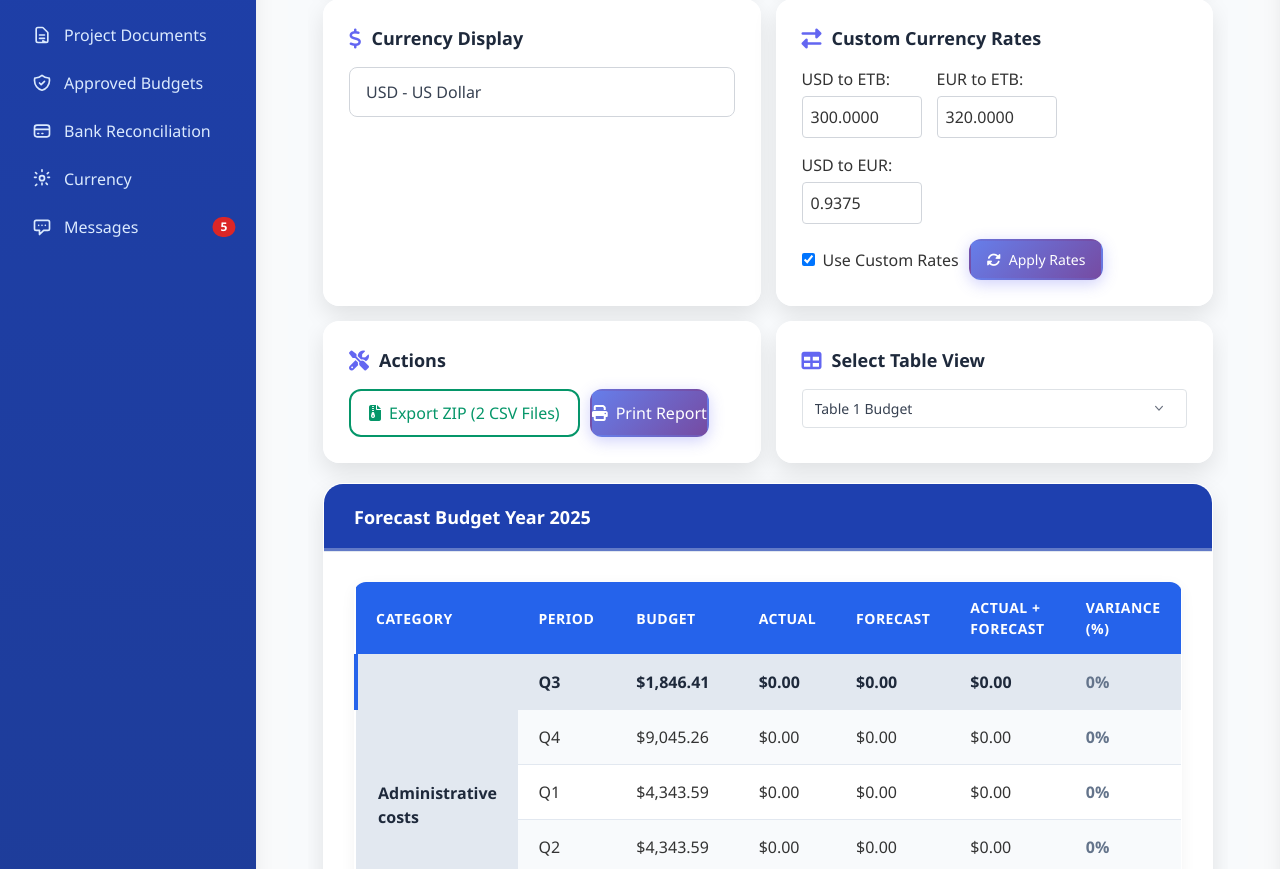
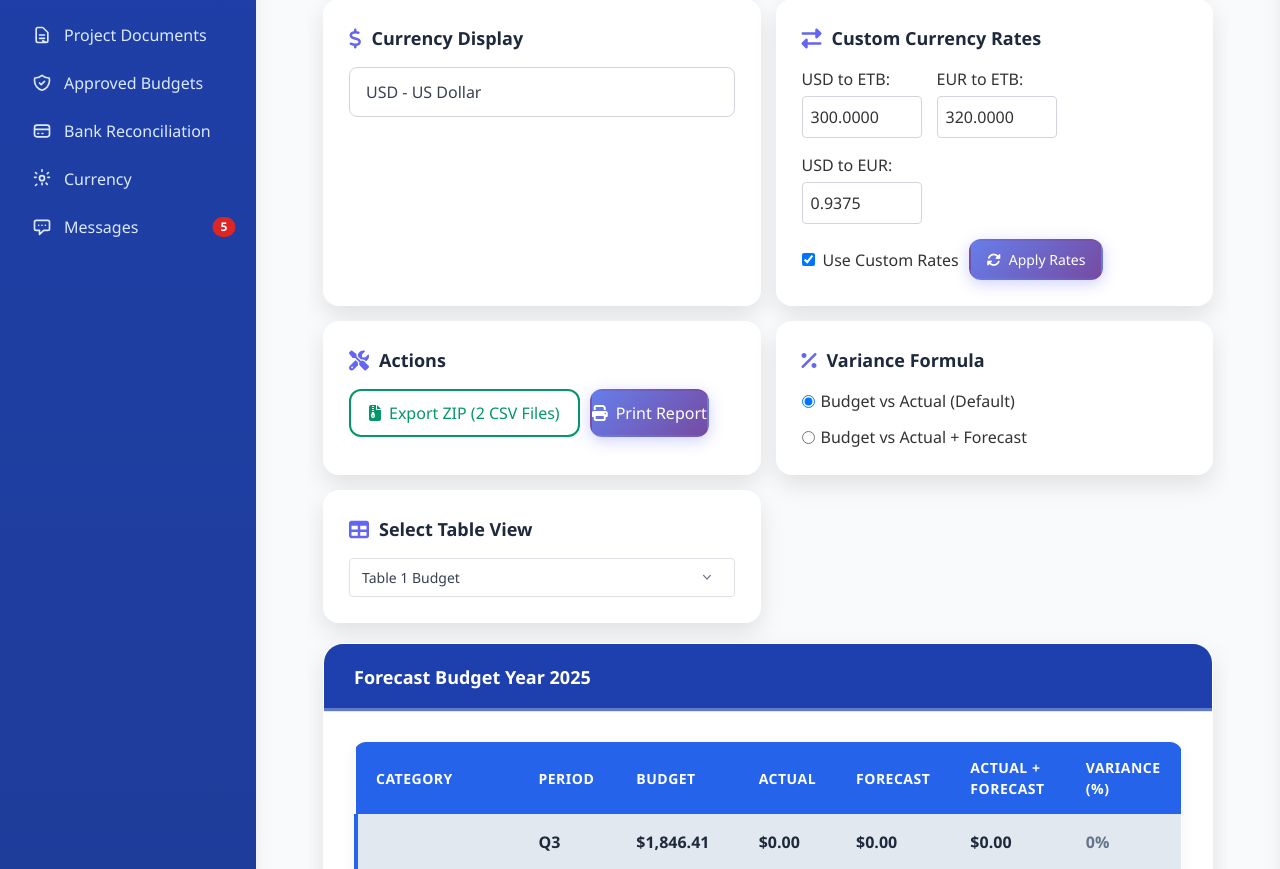
Before and after one commit to muhamedd845-sketch/Consortium, a PHP site: page /forecast_budget_table.php in a window 1280 px wide. Shown: the part 582-1451 px from the top of the page. Run offline with PHP 8.4, Linux system fonts and the light colour scheme; a user stored in the database is signed in; data comes from the database, SQL or seed files in the repository; grey boxes labelled with a size stand in for pictures from a placeholder-image service; some libraries are stand-ins or nearby versions.

Commit message:
Refactor forecast calculations and add variance formula toggle (#2)
Co-authored-by: Cursor Agent <cursoragent@cursor.com>

```diff
--- a/delete_transaction.php
+++ b/delete_transaction.php
@@ -153,8 +153,8 @@ if (isset($_GET['id']) && !empty($_GET['id'])) {
 
             // Subtract amount from actual (never go below 0) - this is the rollback
             $newActual = max(0, $currentActual - $amount);
-            // Recalculate forecast to keep Budget = Actual + Forecast
-            $newForecast = max(0, $currentBudget - $newActual);
+            // Add the deleted amount back to forecast to preserve user-entered base
+            $newForecast = max(0, $currentForecast + $amount);
             $newActualPlusForecast = $newActual + $newForecast;
             $newVariancePercentage = 0;
             if ($currentBudget > 0) {
--- a/forecast_budget_table.php
+++ b/forecast_budget_table.php
@@ -1663,6 +1663,22 @@ if (!$included):
             <button class="btn-outline" id="exportExcelBtn" style="border-color: #059669; color: #059669;"><i class="fas fa-file-archive"></i> Export ZIP (2 CSV Files)</button>
 
             <button class="btn-primary" id="printBtn"><i class="fas fa-print"></i> Print Report</button>
+          </div>
+        </div>
+
+        <div class="filter-section">
+          <div class="filter-title">
+            <i class="fas fa-percent"></i> Variance Formula
+          </div>
+          <div style="display: flex; gap: 12px; flex-wrap: wrap; align-items: center;">
+            <label style="display: flex; align-items: center; gap: 6px;">
+              <input type="radio" name="varianceFormula" value="budget_actual" checked>
+              <span>Budget vs Actual (Default)</span>
+            </label>
+            <label style="display: flex; align-items: center; gap: 6px;">
+              <input type="radio" name="varianceFormula" value="budget_actual_forecast">
+              <span>Budget vs Actual + Forecast</span>
+            </label>
           </div>
         </div>
 
@@ -1736,6 +1752,7 @@ if (!$included):
                 echo '<td>' . formatCurrency($grandTotalCalculated['actual'], $selectedCurrency) . '</td>';
                 echo '<td>' . formatCurrency($grandTotalCalculated['forecast'], $selectedCurrency) . '</td>';
                 echo '<td>' . formatCurrency($grandTotalCalculated['actual_plus_forecast'], $selectedCurrency) . '</td>';
+                // Default display uses Budget vs Actual; JS toggle will override dynamically
                 $grandTotalVariance = ($grandTotalCalculated['budget'] != 0) ? round((($grandTotalCalculated['budget'] - $grandTotalCalculated['actual']) / abs($grandTotalCalculated['budget'])) * 100, 2) : 0;
                 $varianceClass = $grandTotalVariance > 0 ? 'variance-positive' : ($grandTotalVariance < 0 ? 'variance-negative' : 'variance-zero');
                 echo '<td class="' . $varianceClass . '">' . $grandTotalVariance . '%</td>';
@@ -2841,6 +2858,20 @@ document.addEventListener('DOMContentLoaded', function() {
     // Initialize with default year
     updatePageTitle('2025');
 
+    // Variance Formula toggle state
+    let varianceFormula = 'budget_actual'; // 'budget_actual' (default) or 'budget_actual_forecast'
+
+    // Hook up toggle
+    document.querySelectorAll('input[name="varianceFormula"]').forEach(r => {
+      r.addEventListener('change', () => {
+        varianceFormula = r.value;
+        // Recompute variances on both tables
+        if (typeof calculateTable1GrandTotal === 'function') calculateTable1GrandTotal();
+        if (typeof calculateTable2GrandTotal === 'function') calculateTable2GrandTotal();
+        if (typeof fillTable2AnnualTotals === 'function') fillTable2AnnualTotals();
+      });
+    });
+
     // Front-end Grand Total calculation for Table 2
     document.addEventListener('DOMContentLoaded', function() {
       function calculateTable2GrandTotal() {
@@ -2908,11 +2939,13 @@ document.addEventListener('DOMContentLoaded', function() {
           }
         });
 
-        // Calculate variance using (Budget - Actual) / Budget * 100
+        // Calculate variance using selected formula
         let variance = 0;
         if (annualBudgetTotal != 0) {
-          const actualTotal = q3ActualTotal + q4ActualTotal;
-          variance = (((annualBudgetTotal - actualTotal) / annualBudgetTotal) * 100);
+          const actualOnly = q3ActualTotal + q4ActualTotal;
+          const actualPlusForecast = actualForecastTotal; // already Q3A+Q4A+Q1F+Q2F
+          const compareAgainst = (varianceFormula === 'budget_actual_forecast') ? actualPlusForecast : actualOnly;
+          variance = (((annualBudgetTotal - compareAgainst) / annualBudgetTotal) * 100);
         }
 
         // Determine variance class based on global financial standards
@@ -2999,10 +3032,13 @@ document.addEventListener('DOMContentLoaded', function() {
           }
         });
 
-        // Calculate variance using (Budget - Actual) / Budget * 100
+        // Calculate variance using selected formula
         let variance = 0;
         if (grandBudget != 0) {
-          variance = (((grandBudget - grandActual) / grandBudget) * 100);
+          const compareAgainst = (typeof varianceFormula !== 'undefined' && varianceFormula === 'budget_actual_forecast')
+            ? grandActualForecast
+            : grandActual;
+          variance = (((grandBudget - compareAgainst) / grandBudget) * 100);
         }
         let varianceClass = 'variance-zero';
         if (variance > 0) varianceClass = 'variance-positive';
@@ -3054,12 +3090,13 @@ document.addEventListener('DOMContentLoaded', function() {
         totals.annualBudget += parseFloat(row.querySelector('td[data-label="Annual Budget"]').textContent.replace(/[^0-9.-]/g, '')) || 0;
         totals.actualForecast += parseFloat(row.querySelector('td[data-label="Actual + Forecast"]').textContent.replace(/[^0-9.-]/g, '')) || 0;
       });
-      // Calculate variance using (Budget - Actual) / Budget * 100
+      // Calculate variance using currently selected formula
       let variance = 0;
       if (totals.annualBudget !== 0) {
-        // For export we use Actual as the sum of Q3/Q4 actuals only
-        const actualTotal = totals.q3Actual + totals.q4Actual;
-        variance = (((totals.annualBudget - actualTotal) / totals.annualBudget) * 100);
+        const actualOnly = totals.q3Actual + totals.q4Actual;
+        const actualPlusForecast = totals.q3Actual + totals.q4Actual + totals.q1Forecast + totals.q2Forecast;
+        const compareAgainst = (varianceFormula === 'budget_actual_forecast') ? actualPlusForecast : actualOnly;
+        variance = (((totals.annualBudget - compareAgainst) / totals.annualBudget) * 100);
       }
       return [
         'Grand Total',
@@ -3180,12 +3217,13 @@ document.addEventListener('DOMContentLoaded', function() {
       const annualBudget = q3Budget + q4Budget + q1Budget + q2Budget;
       const actualForecast = q3Actual + q4Actual + q1Forecast + q2Forecast;
 
-      // Calculate variance using (Budget - Actual) / Budget * 100
+      // Calculate variance using selected formula
       let variance = 0;
       if (annualBudget !== 0) {
-        // Calculate actual total from Q3 and Q4 actuals only
-        const actualTotal = q3Actual + q4Actual;
-        variance = ((annualBudget - actualTotal) / annualBudget) * 100;
+        const actualOnly = q3Actual + q4Actual;
+        const actualPlusForecast = q3Actual + q4Actual + q1Forecast + q2Forecast;
+        const compareAgainst = (varianceFormula === 'budget_actual_forecast') ? actualPlusForecast : actualOnly;
+        variance = ((annualBudget - compareAgainst) / annualBudget) * 100;
       }
       let varianceClass = 'variance-zero';
       if (variance > 0) varianceClass = 'variance-positive';
```
Also changed, not shown: ajax_handler.php (+9 -9 lines), edit_transaction.php (+4 -4 lines), financial_report_section.php (+7 -7 lines).
